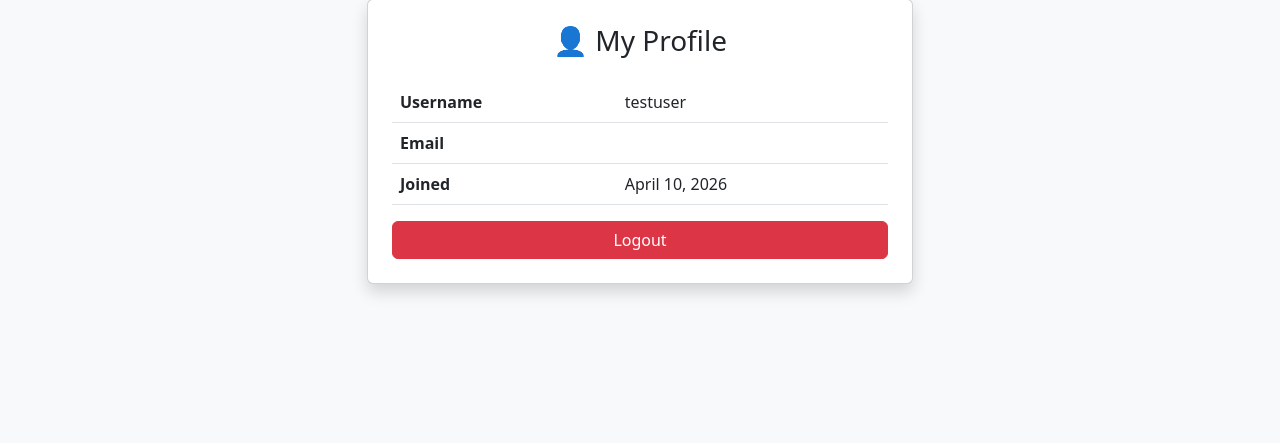
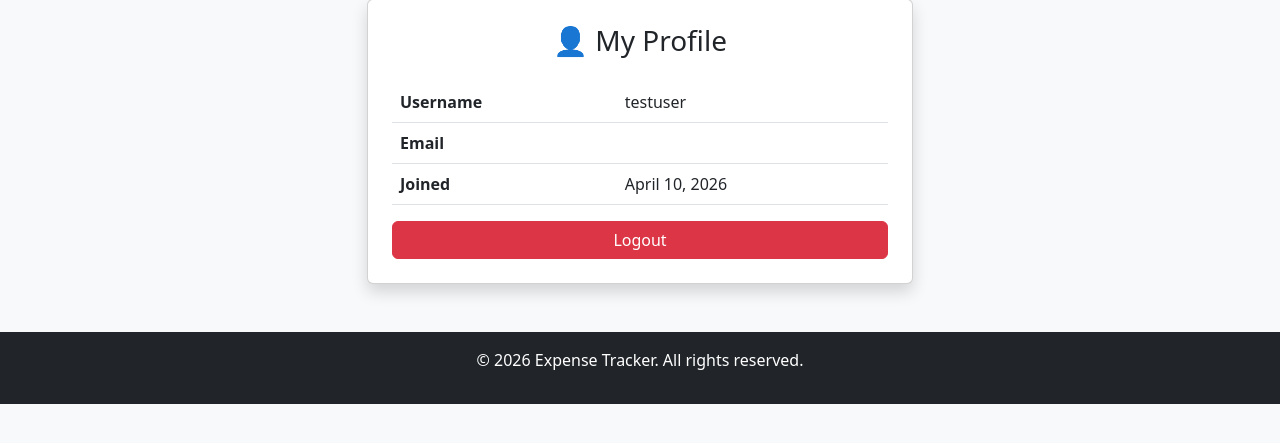
Before and after one commit to Prabhani-Jayakody/WebApp-Assignment, a Django app: page /accounts/profile/ in a window 1280 px wide. Shown: the part 81-524 px from the top of the page. Run offline with Django 5.2, Linux system fonts and the light colour scheme; a user stored in the database is signed in.

Commit message:
Add footer to base.html template

```diff
--- a/accounts/templates/accounts/base.html
+++ b/accounts/templates/accounts/base.html
@@ -33,5 +33,8 @@
     </div>
 
     <script src="https://cdn.jsdelivr.net/npm/bootstrap@5.3.0/dist/js/bootstrap.bundle.min.js"></script>
+    <footer class="text-center mt-5 py-3 bg-dark text-white">
+    <p>© 2026 Expense Tracker. All rights reserved.</p>
+</footer>
 </body>
 </html>
```
